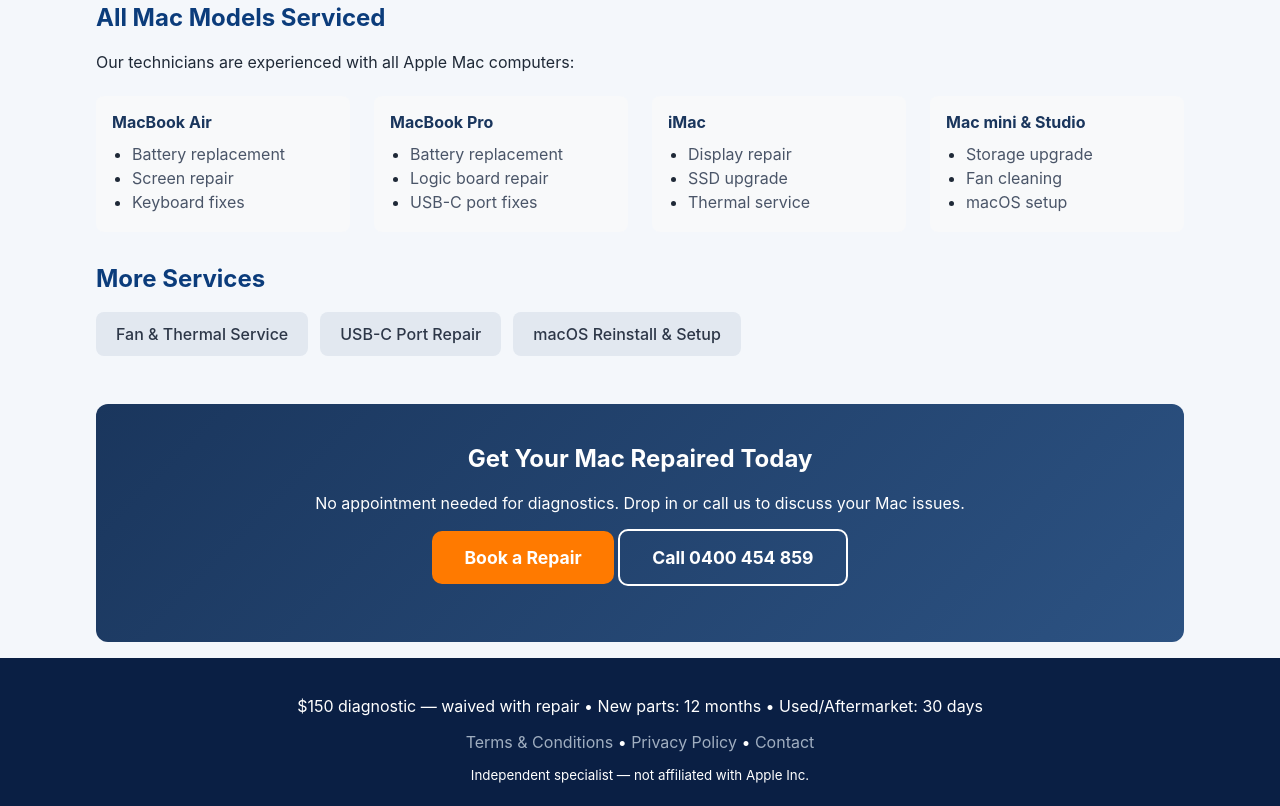
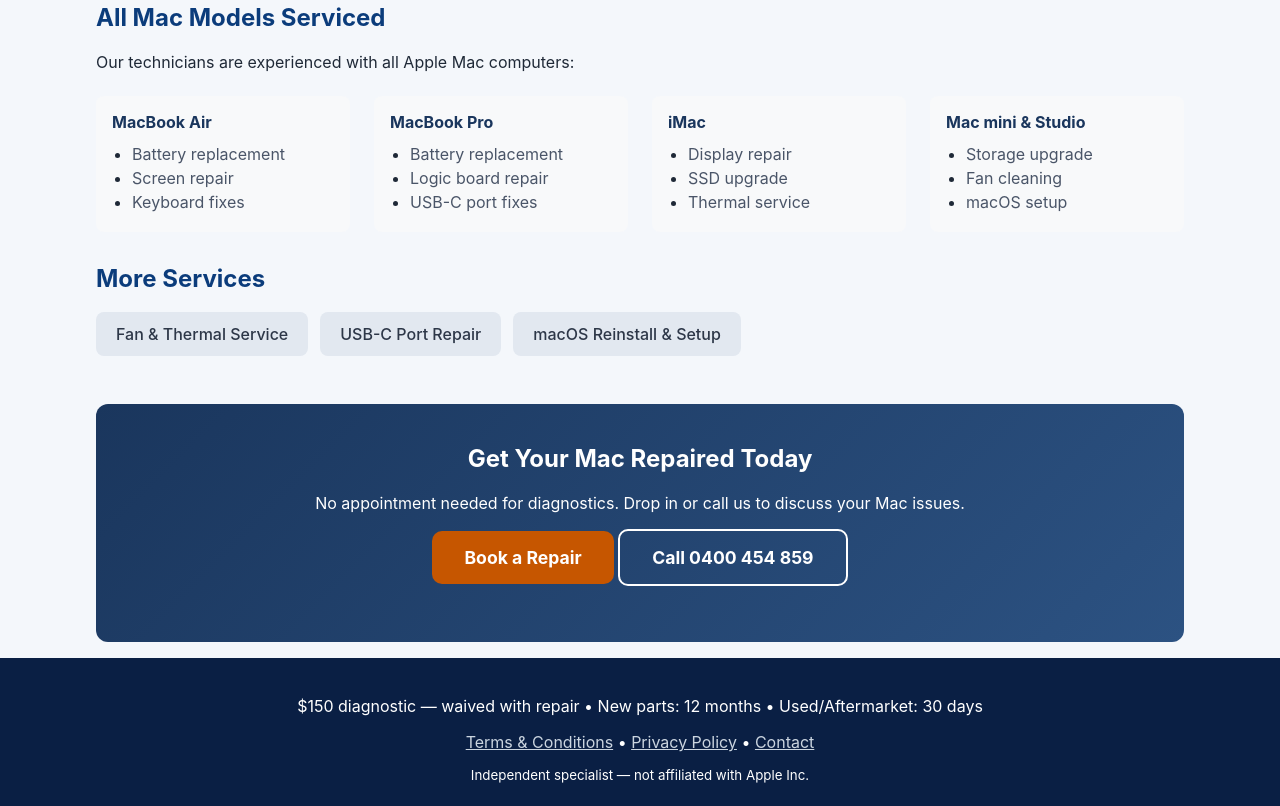
Before and after one commit to Dombarth/Dombarth-hills-mac-repair-site, an Eleventy site: page src/index.njk in a window 1280 px wide. Shown: the part 1846-2652 px from the top of the page. Built offline with nearby package versions, Linux system fonts and the light colour scheme; Eleventy itself is replaced by a stand-in of ours; files that its build step writes are made by us from their sources.

Commit message:
Update style.css

```diff
--- a/src/assets/css/style.css
+++ b/src/assets/css/style.css
@@ -1,4 +1,4 @@
-:root{--blue:#0B3C7B;--blue2:#005BBB;--orange:#FF7A00;--bg:#F4F7FB;--ink:#1f2937;--muted:#6b7280;--card:#fff;--line:#e6e9f2}
+:root{--blue:#0B3C7B;--blue2:#005BBB;--orange:#c65600;--bg:#F4F7FB;--ink:#1f2937;--muted:#4a5568;--card:#fff;--line:#e6e9f2}
 *{box-sizing:border-box} html,body{margin:0;padding:0;font-family:Inter,system-ui,-apple-system,Segoe UI,Roboto,Arial,Helvetica,sans-serif;color:var(--ink);background:var(--bg)}
 .wrap{max-width:1120px;margin:0 auto;padding:16px}
 .logo{height:28px;vertical-align:middle}
@@ -24,4 +24,4 @@
 .card{background:var(--card);border:1px solid var(--line);border-radius:12px;padding:16px} .card h3{margin:8px 0 10px} .small{color:var(--muted)}
 .box{background:#fff;border:1px solid var(--line);border-radius:12px;padding:16px;margin:14px 0}
 .foot{background:#0A1F44;color:#fff} .foot .wrap{padding:22px 16px;text-align:center}
-.footer-links{margin:12px 0}.footer-links a{color:#a0aec0;text-decoration:none;transition:color 0.2s}.footer-links a:hover{color:#fff}
+.footer-links{margin:12px 0}.footer-links a{color:#cbd5e0;text-decoration:underline;transition:color 0.2s}.footer-links a:hover{color:#fff}
```
